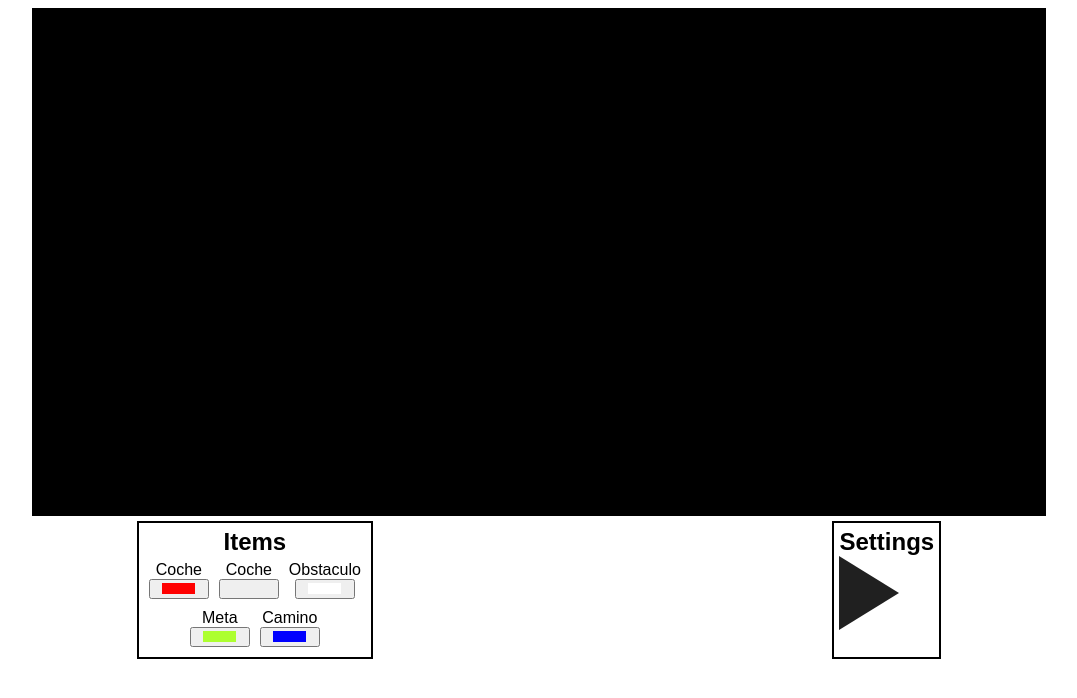
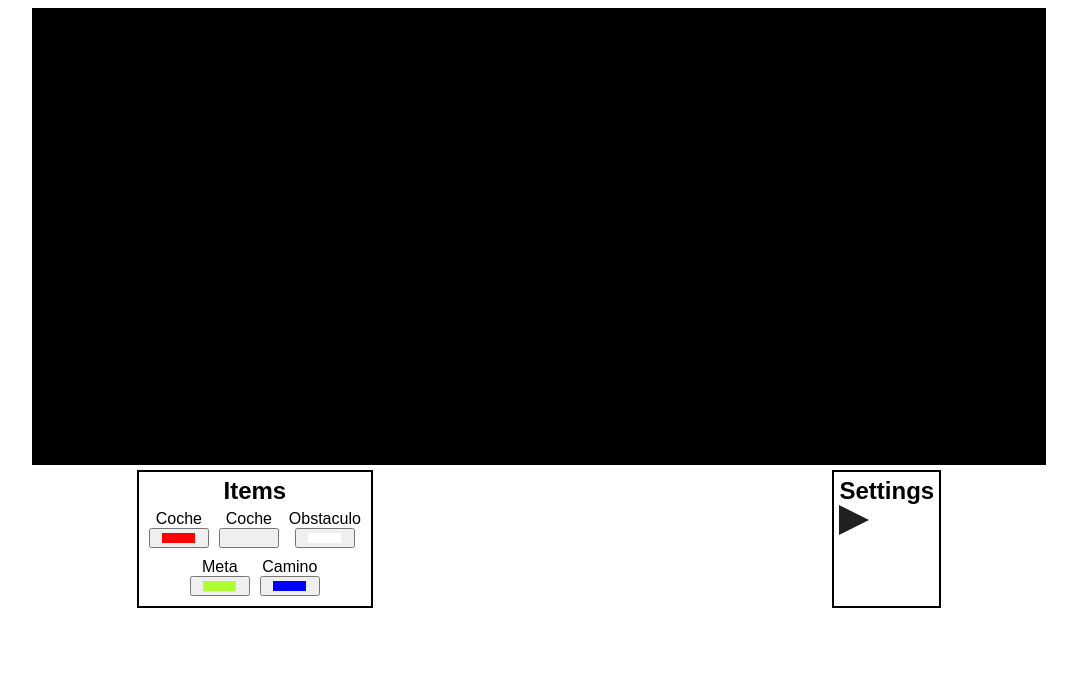
Before and after one commit to alu0101329093/IA-Practica1, an Electron app: page index.html in a window 1280 px wide. Shown: the whole page, without its empty margins (101-1178 px from the left). Drawn offline with Linux system fonts and the light colour scheme; no server answers.

Commit message:
Added play button stop animation

```diff
--- a/index.html
+++ b/index.html
@@ -52,7 +52,9 @@
     </div>
     <div class="menu-settings">
       <h2>Settings</h2>
-      <div class="menu-play-button"></div>
+      <div>
+        <div class="menu-play-button" id="menu-play-button"></div>
+      </disv>
     </div>
   </div>
   <script type="module" src="./renderer.js"></script>
--- a/renderer.js
+++ b/renderer.js
@@ -4,6 +4,7 @@ const menuButtonCar = document.getElementById('menu-button-car');
 const menuButtonObstacle = document.getElementById('menu-button-obstacle');
 const menuButtonGoal = document.getElementById('menu-button-goal');
 const menuButtonPath = document.getElementById('menu-button-path');
+const menuPlayButton = document.getElementById('menu-play-button');
 
 menuButtonCar.getElementsByClassName('menu-button-color')[0].style.
     backgroundColor = 'red';
@@ -14,10 +15,14 @@ menuButtonGoal.getElementsByClassName('menu-button-color')[0].style.
 menuButtonPath.getElementsByClassName('menu-button-color')[0].style.
     backgroundColor = 'blue';
 
+menuPlayButton.onclick = () => {
+  menuPlayButton.classList.toggle('pause');
+};
+
 /** @type {HTMLCanvasElement} */
 const canvas = document.getElementById('canvas');
 const prueba =
-  new MatrixDisplay(canvas.getContext('2d'), 100, 50, 10, 10);
+  new MatrixDisplay(canvas.getContext('2d'), 100, 45, 10, 10);
 
 document.addEventListener('keyup', (key) => {
   if (key.code == 'Space') {
--- a/style.css
+++ b/style.css
@@ -72,15 +72,20 @@ h2 {
 .menu-play-button {
   box-sizing: border-box;
   width: 0;
-  height: 74px;
+  height: 30px;
   border-style: solid;
-  border-width: 37px 0 37px 60px;
+  border-width: 15px 0 15px 30px;
   border-color: transparent transparent transparent #202020;
   cursor: pointer;
   will-change: border-width;
   transition: all .2s ease;
 }
 
+.menu-play-button.pause {
+  border-style: double;
+  border-width: 0px 0px 0px 30px;
+}
+
 .menu-play-button:hover {
   border-color: transparent transparent transparent #404040;
 }
```
